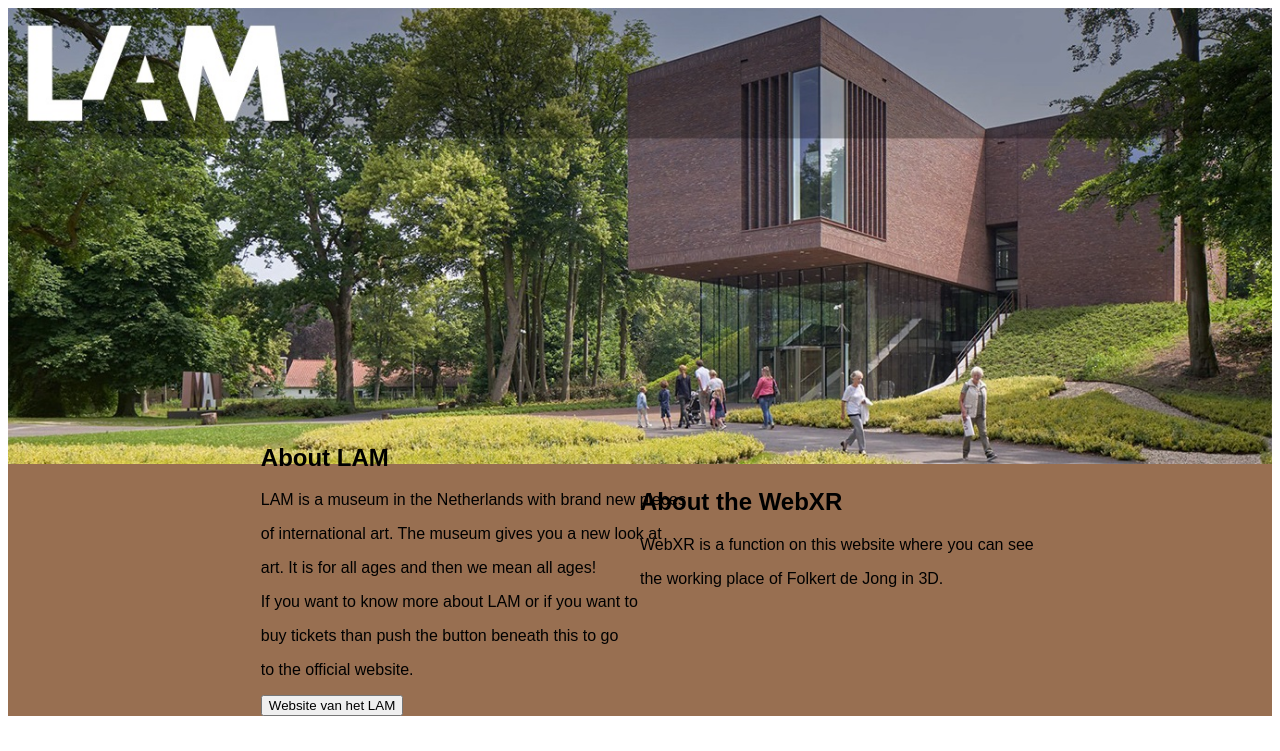
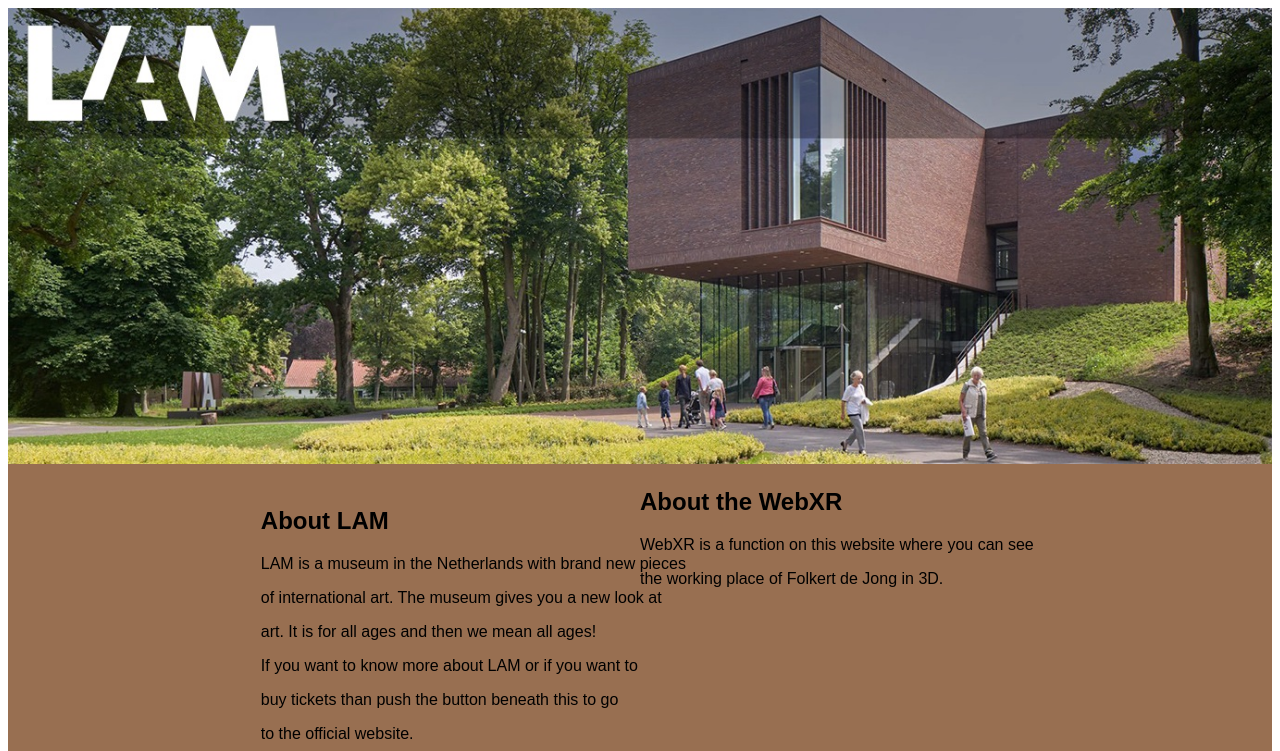
Before and after one commit to Minoord/WebXr, a plain HTML site: page engels/Index - kopie.html in a window 1280 px wide. Shown: the top 751 px of the page. Drawn offline with Linux system fonts and the light colour scheme.

Commit message:
extra commit

```diff
--- a/engels/CSS.css
+++ b/engels/CSS.css
@@ -8,7 +8,7 @@
 }
 #lamkopje{
     padding-left: 20%;
-    margin-top: -13%;
+    margin-top: -8%;
 }
 #XRkopje{
     padding-left: 50%;
```
